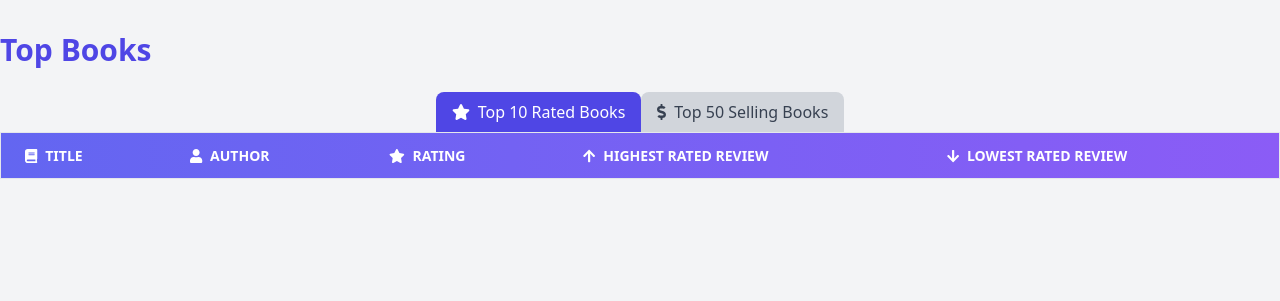
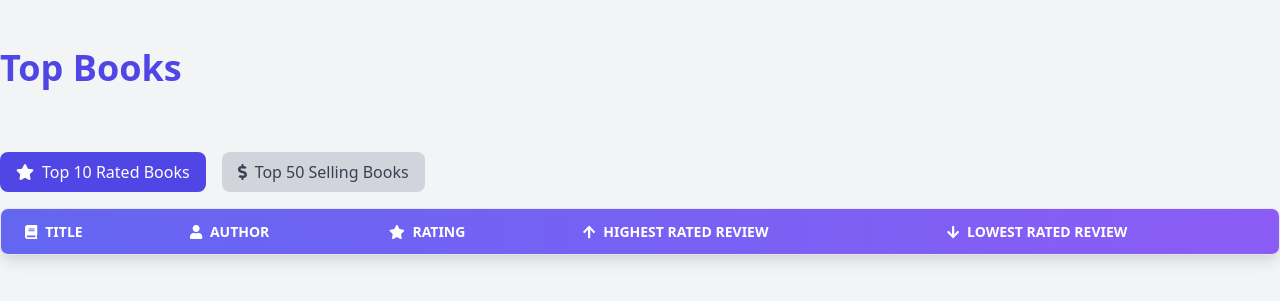
Before and after one commit to Rodrigo-Vildosola/A1_SOFTWARE_ARCHITECTURE, a Django app: page /top-books/ in a window 1280 px wide. Shown: the part 74-375 px from the top of the page. Run offline with Django 4.2, Linux system fonts and the light colour scheme; data that the repository does not hold is empty.

Commit message:
Enhanced the top books page

```diff
--- a/reviews/queries/books.py
+++ b/reviews/queries/books.py
@@ -92,12 +92,29 @@ def get_top_selling_books(page=1, name_filter=''):
                 }
             },
             {
+                "$group": {
+                    "_id": "$author_id",
+                    "author_name": {"$first": "$author_name"},
+                    "books": {
+                        "$push": {
+                            "book_id": "$_id",
+                            "book_name": "$book_name",
+                            "total_sales": "$total_sales",
+                            "top_5_publication_year": "$top_5_publication_year"
+                        }
+                    },
+                    "author_total_sales": {"$sum": "$total_sales"}
+                }
+            },
+            {"$unwind": "$books"},
+            {
                 "$project": {
-                    "book_name": 1,
+                    "book_name": "$books.book_name",
                     "author_name": 1,
-                    "author_id": 1,
-                    "total_sales": 1,
-                    "top_5_publication_year": {"$slice": ["$top_5_publication_year", 5]}
+                    "author_id": "$_id",
+                    "total_sales": "$books.total_sales",
+                    "author_total_sales": 1,
+                    "top_5_publication_year": {"$slice": ["$books.top_5_publication_year", 5]}
                 }
             },
             {"$sort": {"total_sales": -1}},
--- a/reviews/templates/top_books.html
+++ b/reviews/templates/top_books.html
@@ -4,21 +4,28 @@
 {% block title %}Top Books{% endblock %}
 
 {% block content %}
-<h1 class="text-3xl font-bold mb-6 text-indigo-600">Top Books</h1>
+<div class="max-w-7xl mx-auto mt-12">
+
+  <h1 class="text-4xl font-bold text-indigo-600 mb-16">Top Books</h1>
 
   <div class="mb-8">
-    <div class="flex justify-center">
-        <button class="tab-button bg-indigo-600 text-white px-4 py-2 rounded-tl-lg rounded-tr-lg focus:outline-none" onclick="openTab(event, 'top-rated')">
+      <div class="flex justify-between mb-4">
+          <div class="flex space-x-4">
+              <button class="tab-button bg-indigo-600 text-white px-4 py-2 rounded-lg focus:outline-none" onclick="openTab(event, 'top-rated')">
                   <i class="fas fa-star mr-2"></i>Top 10 Rated Books
               </button>
-        <button class="tab-button bg-gray-300 text-gray-700 px-4 py-2 rounded-tl-lg rounded-tr-lg focus:outline-none" onclick="openTab(event, 'top-selling')">
+              <button class="tab-button bg-gray-300 text-gray-700 px-4 py-2 rounded-lg focus:outline-none" onclick="openTab(event, 'top-selling')">
                   <i class="fas fa-dollar-sign mr-2"></i>Top 50 Selling Books
               </button>
           </div>
+          <div class="flex justify-center" id="topSellingPagination">
+            <!-- Pagination buttons will be loaded here -->
+        </div>
+      </div>
 
       <div id="top-rated" class="tab-content">
-        <div class="overflow-x-auto">
-            <table class="min-w-full bg-white border border-gray-200 rounded-lg shadow-lg">
+          <div class="overflow-x-auto mx-auto bg-white border border-gray-200 rounded-lg shadow-lg max-w-7xl">
+              <table class="min-w-full">
                   <thead>
                       <tr class="bg-gradient-to-r from-indigo-500 to-purple-500 text-white uppercase text-sm leading-normal">
                           <th class="py-3 px-6 text-left"><i class="fas fa-book mr-2"></i>Title</th>
@@ -36,8 +43,8 @@
       </div>
 
       <div id="top-selling" class="tab-content hidden">
-        <div class="overflow-x-auto">
-            <table class="min-w-full bg-white border border-gray-200 rounded-lg shadow-lg">
+          <div class="overflow-x-auto mx-auto bg-white border border-gray-200 rounded-lg shadow-lg max-w-7xl">
+              <table class="min-w-full">
                   <thead>
                       <tr class="bg-gradient-to-r from-indigo-500 to-purple-500 text-white uppercase text-sm leading-normal">
                           <th class="py-3 px-6 text-left"><i class="fas fa-book mr-2"></i>Title</th>
@@ -45,7 +52,6 @@
                           <th class="py-3 px-6 text-left"><i class="fas fa-dollar-sign mr-2"></i>Total Sales</th>
                           <th class="py-3 px-6 text-left"><i class="fas fa-coins mr-2"></i>Total Sales by Author</th>
                           <th class="py-3 px-6 text-left"><i class="fas fa-calendar-alt mr-2"></i>Top 5 of Publication Year</th>
-                        <th class="py-3 px-6 text-left"><i class="fas fa-tools mr-2"></i>Actions</th>
                       </tr>
                   </thead>
                   <tbody id="topSellingBooks" class="text-gray-700 text-sm font-light">
@@ -53,8 +59,6 @@
                   </tbody>
               </table>
           </div>
-        <div class="flex justify-center mt-4" id="topSellingPagination">
-            <!-- Pagination buttons will be loaded here -->
       </div>
   </div>
 </div>
@@ -131,11 +135,6 @@
                 <td class="py-3 px-6 text-left">${book.total_sales}</td>
                 <td class="py-3 px-6 text-left">${book.author_total_sales}</td>
                 <td class="py-3 px-6 text-left">${book.top_5_publication_year.join(', ')}</td>
-                <td class="py-3 px-6 text-left text-lg flex space-x-2">
-                    <a href="/sale/${book._id}" class="text-blue-500 hover:text-blue-600 transition duration-300 p-2 border border-blue-500 rounded-lg hover:bg-blue-100"><i class="fas fa-eye"></i></a>
-                    <a href="/sale/${book._id}/edit" class="text-yellow-500 hover:text-yellow-600 transition duration-300 p-2 border border-yellow-500 rounded-lg hover:bg-yellow-100"><i class="fas fa-edit"></i></a>
-                    <a href="/sale/${book._id}/delete" class="text-red-500 hover:text-red-600 transition duration-300 p-2 border border-red-500 rounded-lg hover:bg-red-100"><i class="fas fa-trash-alt"></i></a>
-                </td>
             `;
             tbody.appendChild(tr);
         });
```
Lines whose indentation alone changed are shown as unchanged.
